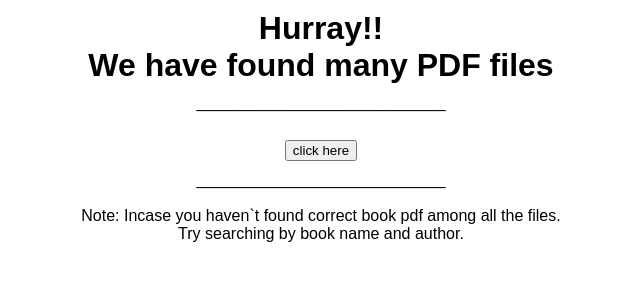
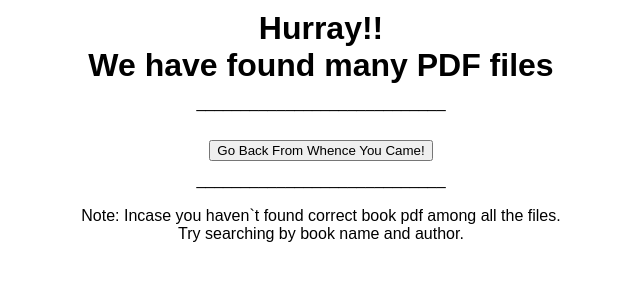
Before and after one commit to developerharry/Book-PDF-Download, a Flask app: template template/result.html in a window 1280 px wide. Shown: the top 300 px of the page, without its empty margins (319-959 px from the left). Run offline with Flask 2, Linux system fonts and the light colour scheme; the template is opened without the code that fills it, so the values that code supplies are empty.

Commit message:
Update result.html

```diff
--- a/template/result.html
+++ b/template/result.html
@@ -13,8 +13,7 @@
     <li><a href={{item}} target="_blank">PDF Book Link</a></li>
 {% endfor %}
 
-<input type=button onClick="parent.location='index.html'"
- value='click here'>
+<input type="button" value="Go Back From Whence You Came!" onclick="history.back(-1)" />
 <p>____________________________<br><br>Note: Incase you haven`t found correct book pdf among all the files.<br> Try searching by book name and author.</p>
 
 </form>
```
